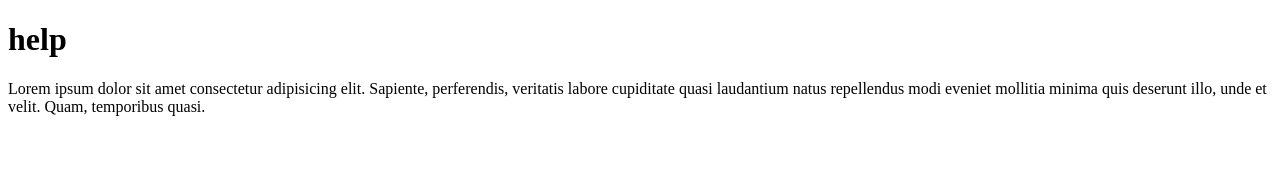
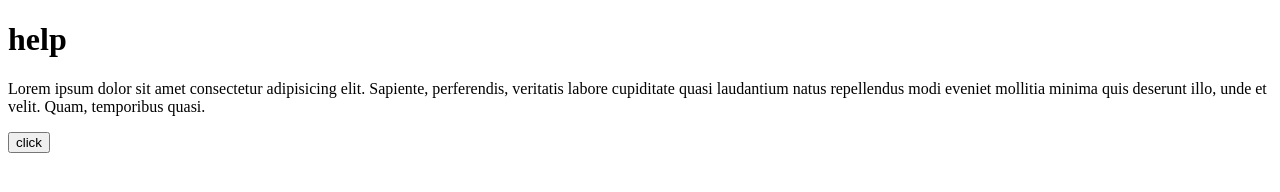
Before and after one commit to Alireza-Asgari/git-tutorial, a plain HTML site: page index.html in a window 1280 px wide. Drawn offline with Linux system fonts and the light colour scheme.

Commit message:
i added a button in index.html

```diff
--- a/index.html
+++ b/index.html
@@ -9,5 +9,6 @@
 <body>
     <h1>help</h1>
     <p>Lorem ipsum dolor sit amet consectetur adipisicing elit. Sapiente, perferendis, veritatis labore cupiditate quasi laudantium natus repellendus modi eveniet mollitia minima quis deserunt illo, unde et velit. Quam, temporibus quasi.</p>
+    <button>click</botton>
 </body>
 </html>
```
